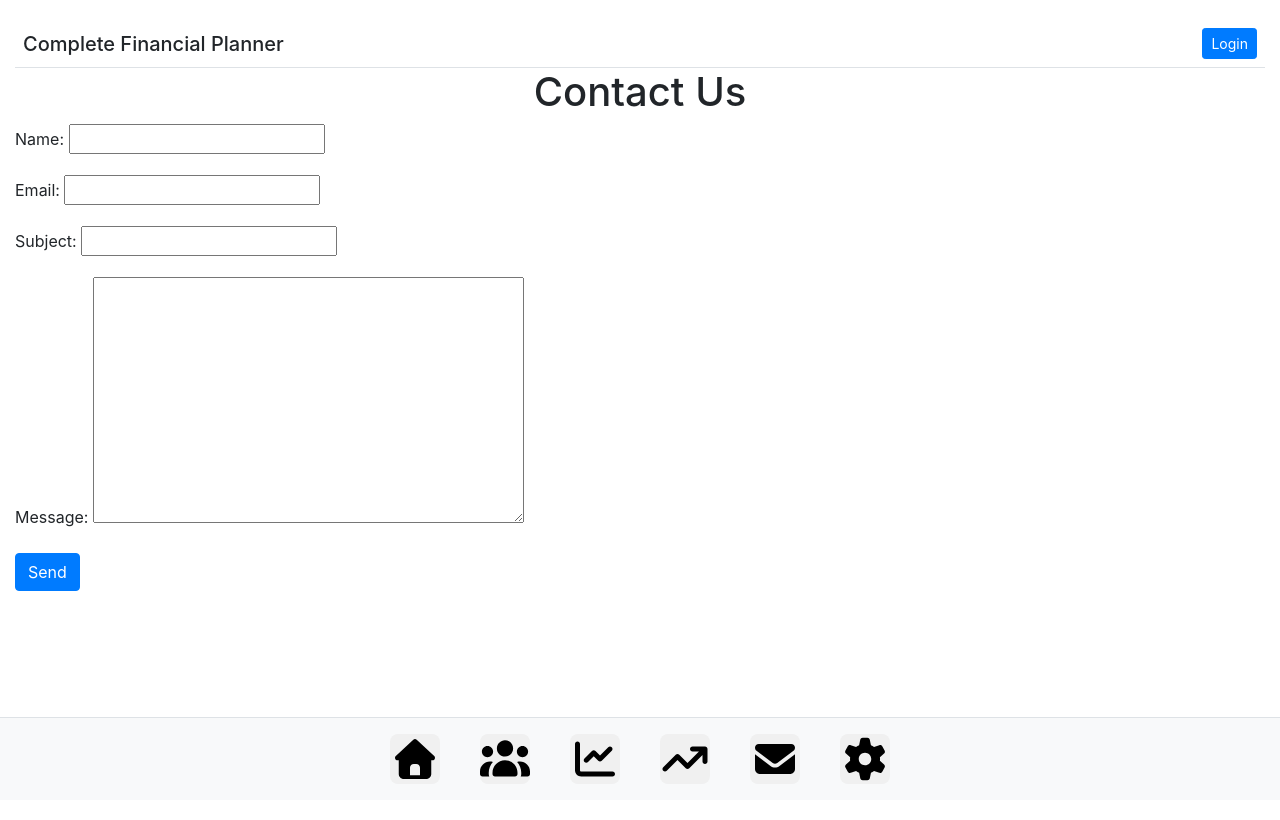
After one commit to MarcinDJacz/Complete_Financial_Planner, a Django app: page /planner/contact/ in a window 1280 px wide. The commit adds this page. Run offline with Django 5.2, Linux system fonts and the light colour scheme.

Commit message:
feat(contact): add ContactMessage model, form, and template for user contact submissions

```diff
--- a/planner/admin.py
+++ b/planner/admin.py
@@ -1,7 +1,7 @@
 from django.contrib import admin
 from django.contrib.auth.admin import UserAdmin
-from .models import Category, CustomUser, Family, Budget, Operation, Debt, SavingCategory, Savings, Portfolio, Instrument, CurrencyRate, StockPrice
-
+from .models import Category, CustomUser, Family, Budget, Operation, Debt, SavingCategory, Savings, Portfolio, \
+    Instrument, CurrencyRate, StockPrice, ContactMessage
 
 admin.site.register(Category)
 admin.site.register(Budget)
@@ -14,7 +14,7 @@ admin.site.register(Instrument)
 admin.site.register(CurrencyRate)
 admin.site.register(StockPrice)
 admin.site.register(Family)
-
+admin.site.register(ContactMessage)
 @admin.register(CustomUser)
 class CustomUserAdmin(UserAdmin):
     pass
--- a/planner/forms.py
+++ b/planner/forms.py
@@ -1,10 +1,16 @@
 from django.contrib.auth import get_user_model
 from django.contrib.auth.forms import UserCreationForm
 from django import forms
-from planner.models import CustomUser
+from planner.models import CustomUser, ContactMessage
 
 
 class UserSettingsForm(forms.ModelForm):
     class Meta:
         model = CustomUser
         fields = ('email', 'first_name', 'last_name', 'family')
+
+
+class ContactMessageForm(forms.ModelForm):
+    class Meta:
+        model = ContactMessage
+        fields = ['name', 'email', 'subject', 'message']
--- a/planner/models.py
+++ b/planner/models.py
@@ -161,3 +161,22 @@ class Cash(models.Model):
     def __str__(self):
         return (f"{self.amount} {self.currency}"
                 f" in {self.portfolio.name}")
+
+
+class ContactMessage(models.Model):
+    user = models.ForeignKey(
+        settings.AUTH_USER_MODEL,
+        on_delete=models.SET_NULL,
+        null=True,
+        blank=True,
+        related_name='contact_messages'
+    )
+    name = models.CharField(max_length=100)
+    email = models.EmailField()
+    subject = models.CharField(max_length=150)
+    message = models.TextField()
+    created_at = models.DateTimeField(auto_now_add=True)
+    is_read = models.BooleanField(default=False)
+
+    def __str__(self):
+        return f"{self.subject} from {self.name}"
--- a/planner/urls.py
+++ b/planner/urls.py
@@ -1,11 +1,12 @@
 from django.urls import path
-from planner.views import index, InmatesListView, InmatesDetailView, UserSettingsView
+from planner.views import index, InmatesListView, InmatesDetailView, UserSettingsView, ContactMessageView
 
 urlpatterns = [
     path("", index, name="index"),
     path("inmates/", InmatesListView.as_view(), name="inmates_list"),
     path("inmates/<int:pk>", InmatesDetailView.as_view(), name="inmates_detail"),
     path("settings/", UserSettingsView.as_view(), name="user_settings"),
+    path("contact/", ContactMessageView.as_view(), name="contact"),
 ]
 
 app_name = "planner"
--- a/planner/views.py
+++ b/planner/views.py
@@ -1,9 +1,12 @@
 from django.shortcuts import render
+from django.urls import reverse_lazy
+
 from .models import CustomUser
 from django.contrib.auth.decorators import login_required
 from django.contrib.auth.mixins import LoginRequiredMixin
 from django.views import generic
-from .forms import UserSettingsForm
+from .forms import UserSettingsForm, ContactMessageForm
+
 
 @login_required
 def index(request):
@@ -41,3 +44,15 @@ class UserSettingsView(LoginRequiredMixin, generic.UpdateView):
 
     def get_object(self, queryset=None):
         return self.request.user
+
+
+class ContactMessageView(generic.FormView):
+    template_name = 'planner/contact.html'
+    form_class = ContactMessageForm
+    success_url = reverse_lazy('planner:index')
+
+    def form_valid(self, form):
+        if self.request.user.is_authenticated:
+            form.instance.user = self.request.user
+        form.save()
+        return super().form_valid(form)
--- a/templates/includes/bottom_nav.html
+++ b/templates/includes/bottom_nav.html
@@ -24,7 +24,7 @@
       </a>
     </li>
     <li>
-      <a href="" class="nav-icon d-flex align-items-center justify-content-center">
+      <a href="{% url 'planner:contact' %}" class="nav-icon d-flex align-items-center justify-content-center">
         <img src="{% static 'icons/contact.svg' %}" alt="Contact" />
       </a>
     </li>
--- /dev/null
+++ b/templates/planner/contact.html
@@ -0,0 +1,10 @@
+{% extends "base.html" %}
+
+{% block content %}
+  <h1>Contact Us</h1>
+  <form method="post">
+    {% csrf_token %}
+    {{ form.as_p }}
+    <button type="submit" class="btn btn-primary">Send</button>
+  </form>
+{% endblock %}
```
Also changed, not shown: planner/migrations/0004_contactmessage.py (added).
